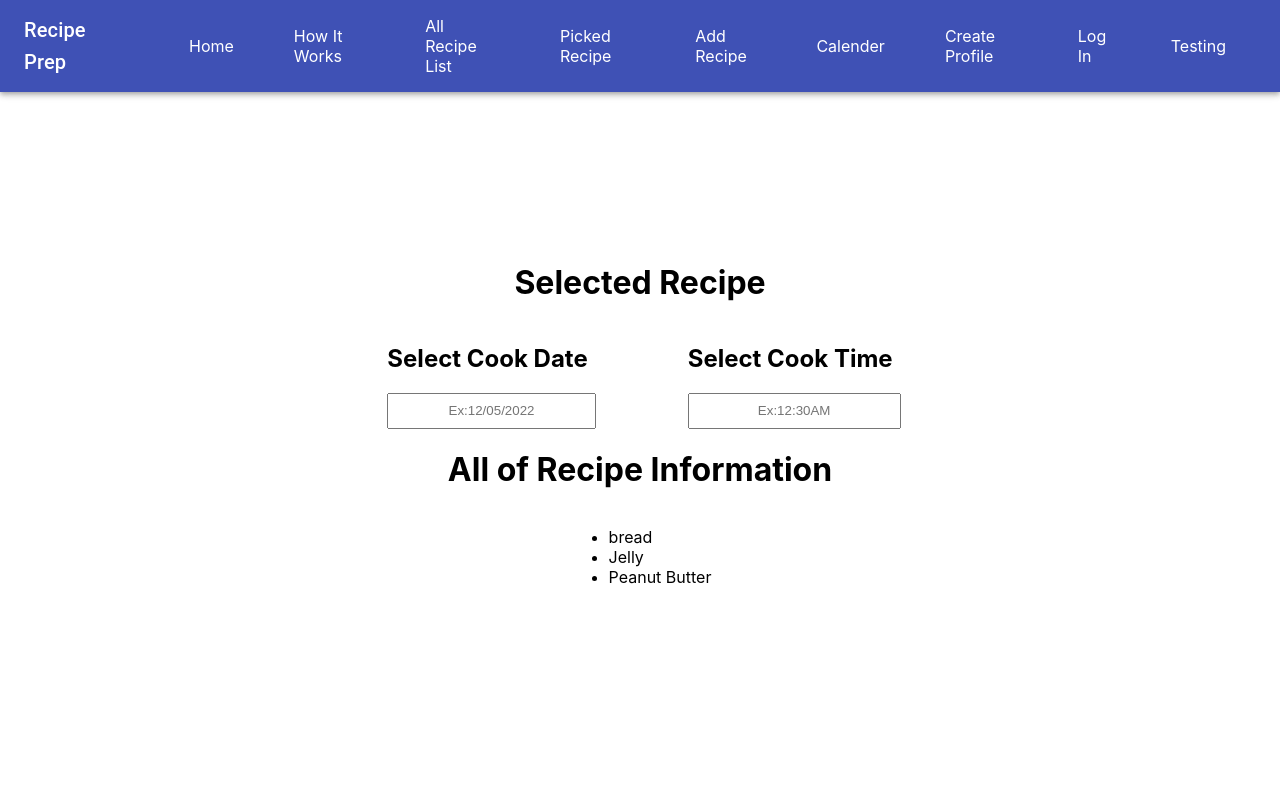
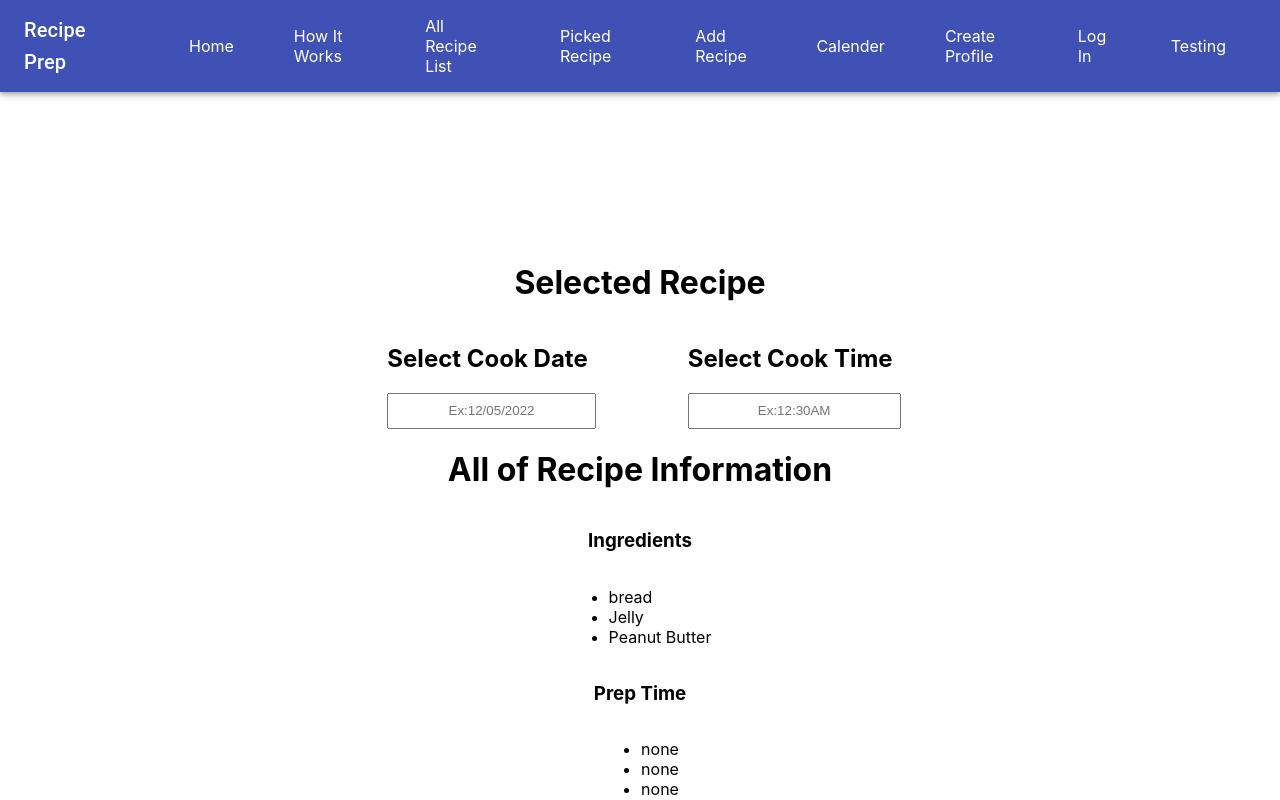
Before and after one commit to MichaelABartlett/js311-checkpoint2, a React (Create React App) app in the folder client/: page /pickedRecipe in a window 1280 px wide. Shown: the top 800 px of the page. Built offline with nearby package versions, Linux system fonts and the light colour scheme.

Commit message:
removed recipe images, got list mapping on variable

```diff
--- a/client/src/components/addRecipe.js
+++ b/client/src/components/addRecipe.js
@@ -8,9 +8,9 @@ function AddRecipe(){
 
     }
 
-    const RecipeImage = () => {
+    // const RecipeImage = () => {
 
-    }
+    // }
 
     const IngredientName = () => {
 
@@ -36,11 +36,11 @@ function AddRecipe(){
                     RecipeName(e.target.value)
                     }}></input>
                 <br/>
-                <br/>
+                {/* <br/>
                 <input type="text" name="recipeImage" placeholder='Recipe Image' className='input' onChange={(e) => {
                     RecipeImage(e.target.value)
                     }}></input>
-                <br/>
+                <br/> */}
             </article>
             <h1>Recipe Ingredients</h1>
                 <div className='ingredientName' >
@@ -66,7 +66,7 @@ function AddRecipe(){
                 </div>
             <h1>Recipe Instructions</h1>
                 <div className='instructions' >
-                    <input type="text" name="recipeInstruction" placeholder='Recipe Instruction' className='input' onChange={(e) => {
+                    <input type="text" name="recipeInstruction" placeholder='Recipe Instruction Step' className='input' onChange={(e) => {
                         RecipeInstruction(e.target.value)
                         }}></input>
                         <br/>
--- a/client/src/components/pickedRecipe.js
+++ b/client/src/components/pickedRecipe.js
@@ -7,9 +7,15 @@ import Axios from 'axios';
 function PickedRecipe() {
 
   const incredients = [
-    {"ingredient": "bread"},
-    {"ingredient": "Jelly"},
-    {"ingredient": "Peanut Butter"}
+    {"ingredient": "bread",
+     "prep_time": "none",
+     "prep_instruction": "none"},
+    {"ingredient": "Jelly",
+     "prep_time": "none",
+     "prep_instruction": "none"},
+    {"ingredient": "Peanut Butter",
+     "prep_time": "none",
+     "prep_instruction": "none"}
   ]
 
   const SelectDate = () => {
@@ -48,7 +54,12 @@ function PickedRecipe() {
         </a>
       </section>
       <h1>All of Recipe Information</h1>
+            <h3>Ingredients</h3>
           <ul>{incredients.map(listIngredients => <li key={listIngredients.ingredient}>{listIngredients.ingredient}</li>)}</ul>
+            <h3>Prep Time</h3>
+          <ul>{incredients.map(listIngredients => <li key={listIngredients.ingredient}>{listIngredients.prep_time}</li>)}</ul>
+            <h3>Prep Instructions</h3>
+          <ul>{incredients.map(listIngredients => <li key={listIngredients.ingredient}>{listIngredients.prep_instruction}</li>)}</ul>
     </div>
 
 
```
